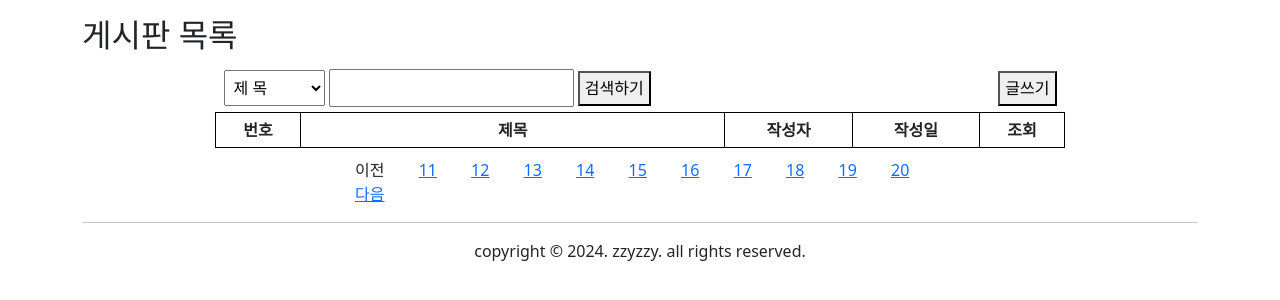
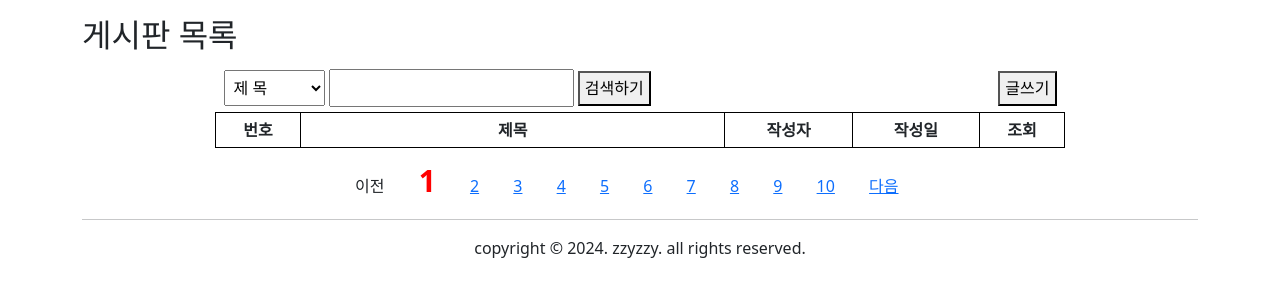
Before and after one commit to play10grounds/semiprojectv1b, a FastAPI app: page /board/list/1 in a window 1280 px wide. Shown: the part 145-445 px from the top of the page. Run offline with FastAPI, Linux system fonts and the light colour scheme; parts of the project's set-up code (start-up, migrations or seed data) failed here and were passed over; some libraries are stand-ins or nearby versions.

Commit message:
게시판 목록 출력에 페이지네이션 적용 2

```diff
--- a/app/routes/board.py
+++ b/app/routes/board.py
@@ -18,13 +18,26 @@ templates = Jinja2Templates(directory='views/templates')
 # ...
 # npage : (n - 1) * 25 + 1 ~ (n - 1) * 25 + 25
 
+# 페이지네이션 알고리즘
+# 현재페이지에 따라 보여줄 페이지 블록 결정
+# ex) 총 페이지수 : 27일때
+# => select count(bno) 총게시글수, ceil(count(bno)/25) 총페이지수 from board;
+
+# cpg = 1: 1 2 3 4 5 6 7 8 9 10
+# cpg = 3: 1 2 3 4 5 6 7 8 9 10
+# cpg = 9: 1 2 3 4 5 6 7 8 9 10
+# cpg = 11: 11 12 13 14 15 16 17 18 19 20
+# cpg = 17: 11 12 13 14 15 16 17 18 19 20
+# cpg = 23: 21 22 23 24 25 26 27
+# stpgb = ((cpg - 1) / 10) * 10 + 1
 
 @board_router.get('/list/{cpg}', response_class=HTMLResponse)
 async def list(req: Request, cpg: int, db: Session = Depends(get_db)):
     try:
+        stpgb = int((cpg - 1) / 10) * 10 + 1
         bdlist = BoardService.select_board(db, cpg)
         return templates.TemplateResponse('board/list.html',
-                  {'request': req, 'bdlist': bdlist, 'cpg': cpg})
+              {'request': req, 'bdlist': bdlist, 'cpg': cpg, 'stpgb': stpgb})
 
     except Exception as ex:
         print(f'▷▷▷ list 오류 발생 : {str(ex)}')
--- a/views/templates/board/list.html
+++ b/views/templates/board/list.html
@@ -69,7 +69,7 @@
             <li>이전</li>
             {% endif %}
 
-            {% for idx in range(11, 20+1) %}
+            {% for idx in range(stpgb, stpgb+10) %}
                 {% if cpg != idx %}
                 <li><a href="/board/list/{{ idx }}">{{ idx }}</a></li>
                 {% else %}
```
